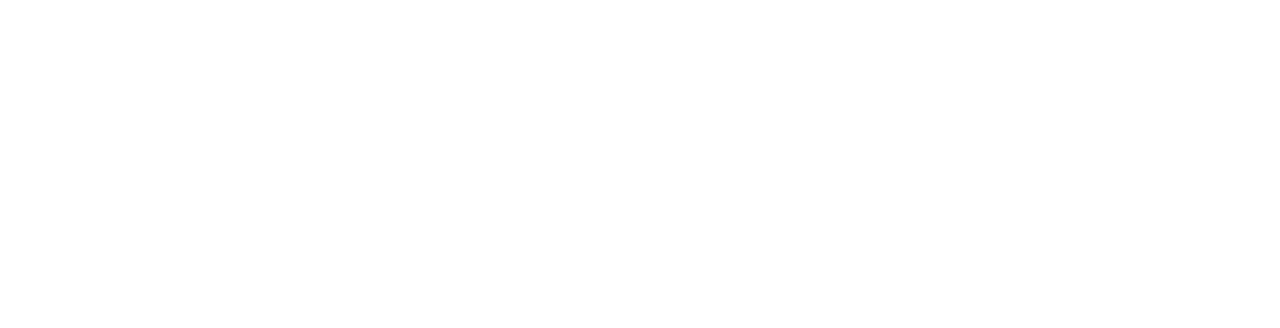
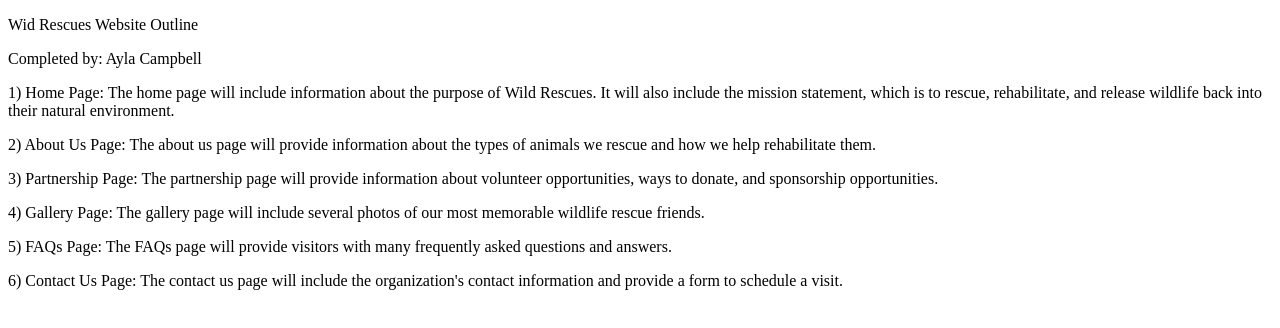
Before and after one commit to 144Fa23/ch1lab2-AylaLC, a plain HTML site: page index.html in a window 1280 px wide. Drawn offline with Linux system fonts and the light colour scheme.

Commit message:
Update index.html
For this assignment, the first thing that I did was add a lang attribute to the starting html tag, and I specified the language as English.  Next, I added the text Wild Rescues to the title element.  Thirdly, I nested a paragraph element in the body element that included the text Wild Rescues Website Online.  In order to follow step 6 from the textbook, I added another paragraph element below the first one and typed Completed by: Ayla Campbell.  After that, I added two blank lines below the second paragraph, and I added the six paragraph elements from the instructions.  To finish the assignment, I indented all of the nested elements by pressing the beautify button, I added blank lines between each paragraph element, and I saved my changes.

```diff
--- a/index.html
+++ b/index.html
@@ -1,9 +1,27 @@
 <!DOCTYPE html>
+<html lang="en">
+
 <head>
-<title>Pacific Trails Resort</title>
-<meta charset="utf-8">
+    <title>Wild Rescues</title>
+    <meta charset="utf-8">
 </head>
+
 <body>
+    <p>Wid Rescues Website Outline</p>
 
+    <p>Completed by: Ayla Campbell</p>
+
+    <p>1) Home Page: The home page will include information about the purpose of Wild Rescues. It will also include the mission statement, which is to rescue, rehabilitate, and release wildlife back into their natural environment.</p>
+
+    <p>2) About Us Page: The about us page will provide information about the types of animals we rescue and how we help rehabilitate them.</p>
+
+    <p>3) Partnership Page: The partnership page will provide information about volunteer opportunities, ways to donate, and sponsorship opportunities.</p>
+
+    <p>4) Gallery Page: The gallery page will include several photos of our most memorable wildlife rescue friends.</p>
+
+    <p>5) FAQs Page: The FAQs page will provide visitors with many frequently asked questions and answers.</p>
+
+    <p>6) Contact Us Page: The contact us page will include the organization's contact information and provide a form to schedule a visit.</p>
 </body>
+
 </html>
```
